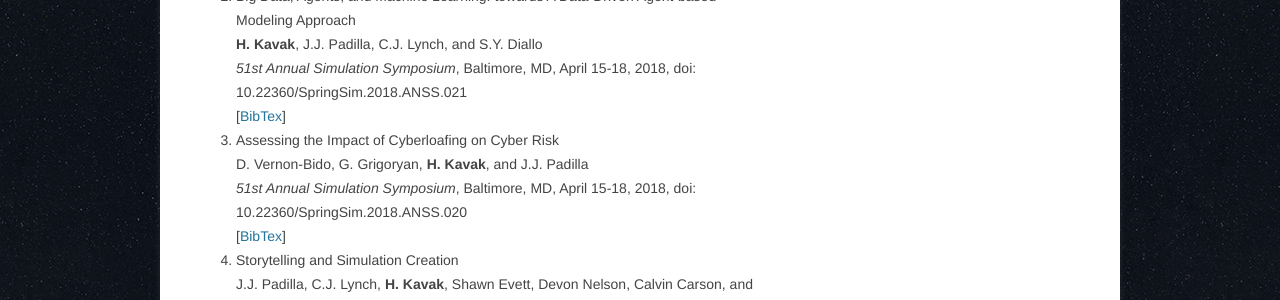
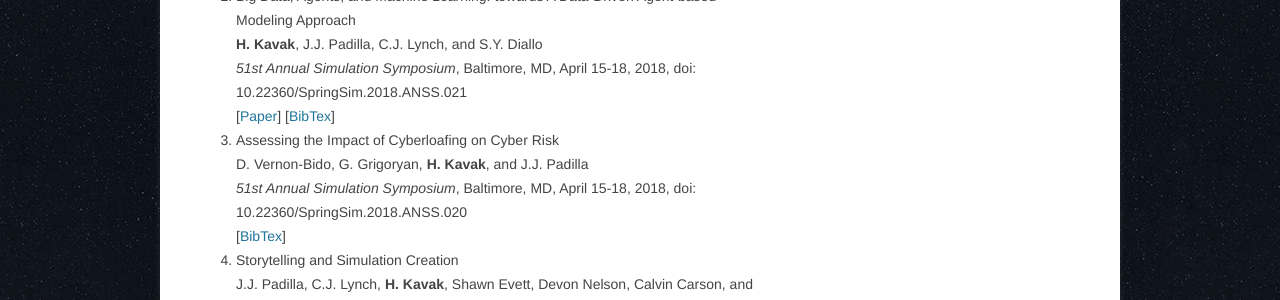
Before and after one commit to hamdikavak/hamdikavak.github.io, a Jekyll site: the page built from publications/index.html, in a window 1280 px wide and 900 px high, scrolled down 745 px. Shown: the part 152-452 px from the top of the window. Built offline with Jekyll 4.4.1, drawn with Linux system fonts in a browser that asks for light colours; nearby versions of some CDN libraries.

Commit message:
a link to a paper is added.

```diff
--- a/publications/index.html
+++ b/publications/index.html
@@ -48,6 +48,7 @@ current_page_publications: active
     Big Data, Agents, and Machine Learning: towards A Data-Driven Agent-based Modeling Approach<br />
     <strong>H. Kavak</strong>, J.J. Padilla, C.J. Lynch, and S.Y. Diallo<br />
     <em>51st Annual Simulation Symposium</em>, Baltimore, MD, April 15-18, 2018, doi: 10.22360/SpringSim.2018.ANSS.021<br />
+     [<a title="RG Archive" href="https://www.researchgate.net/publication/324941067_Big_Data_Agents_and_Machine_Learning_Towards_a_Data-Driven_Agent-Based_Modeling_Approach">Paper</a>]
     [<a title="BibTeX" href="/publications/bibs/2018_data_driven.bib">BibTex</a>]
    </li>
 
```
